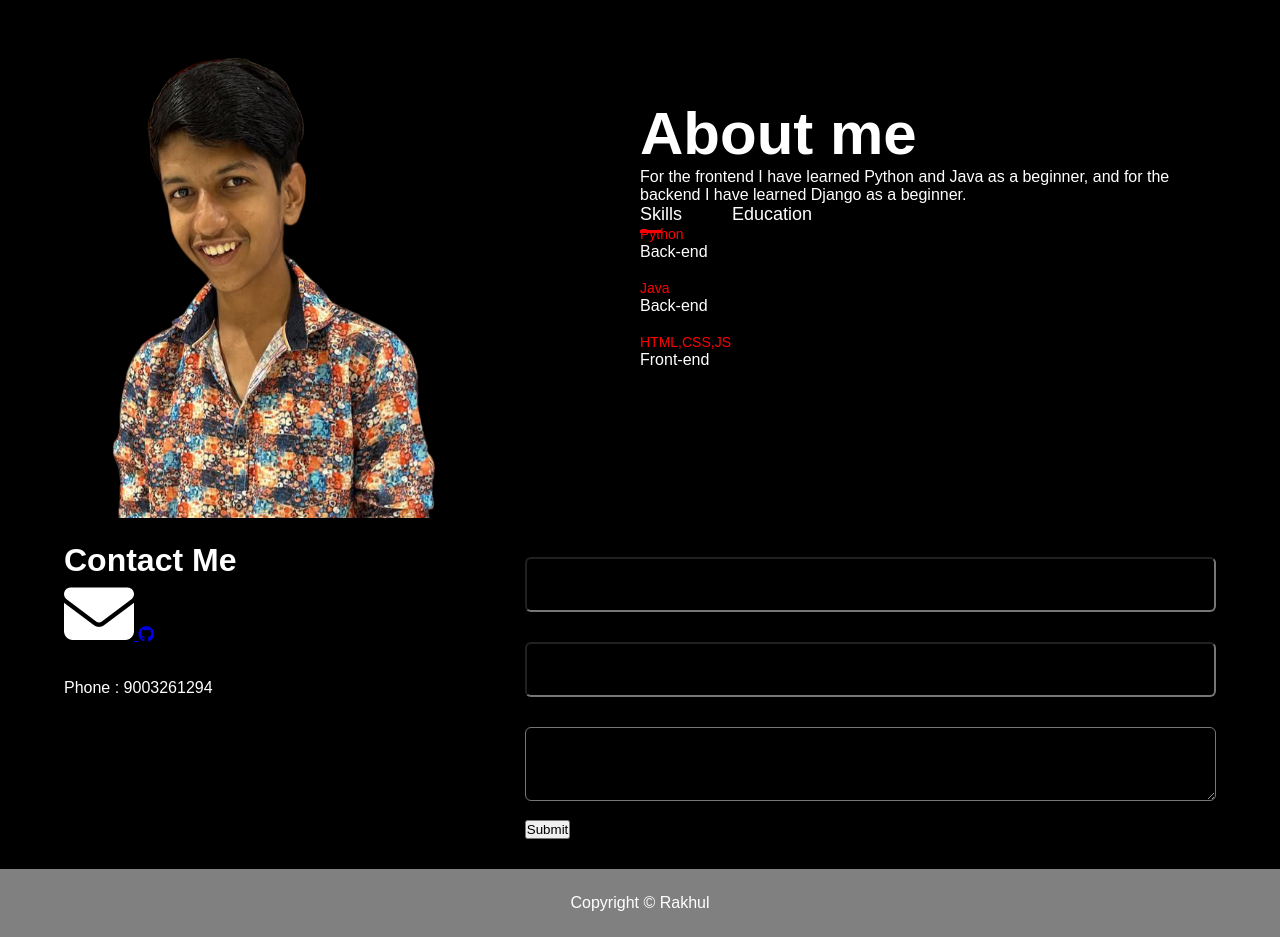
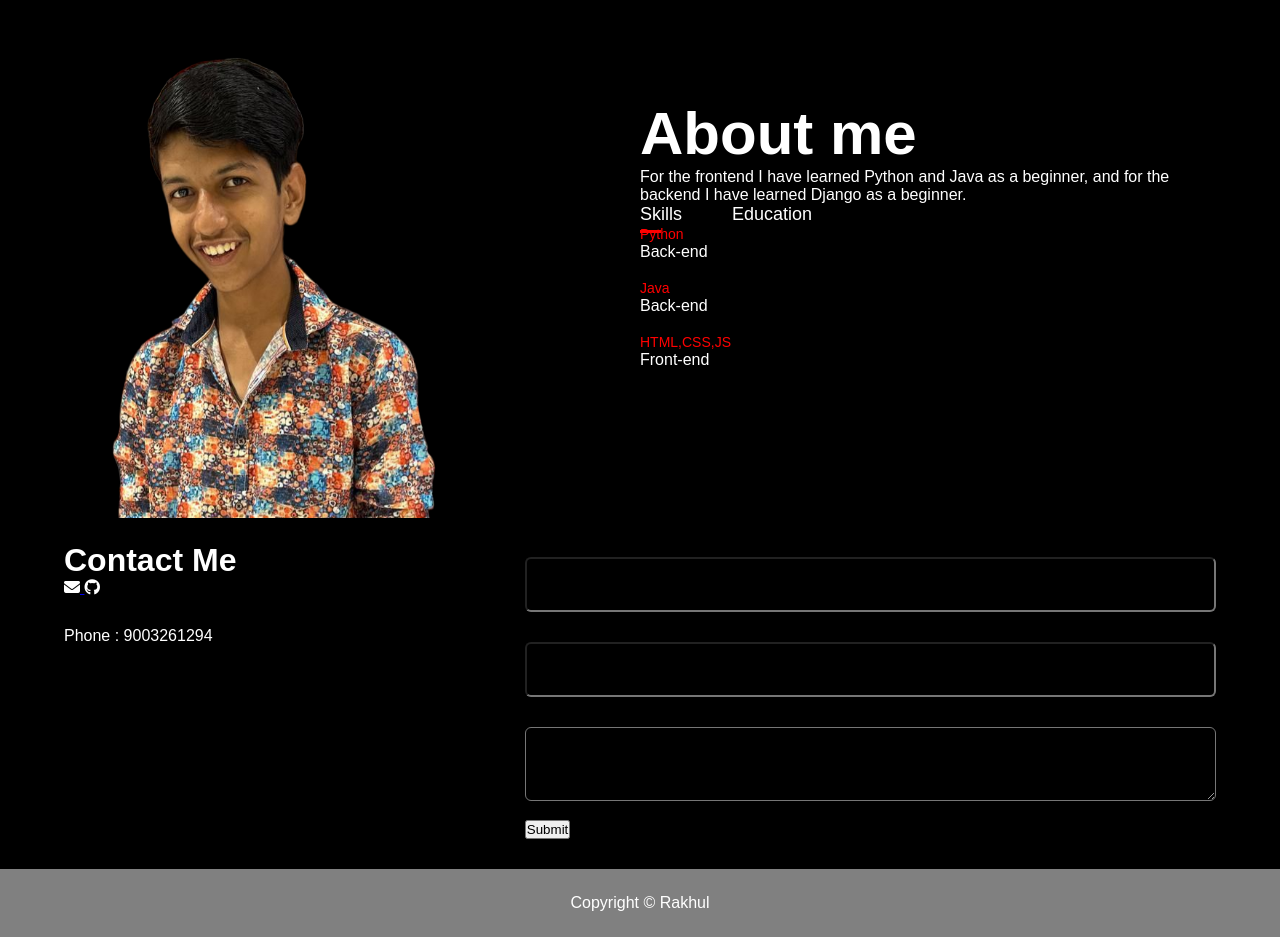
Before and after one commit to Rakhul-Sankar/Portfolio, a Python web app: template templates/raja.html in a window 1280 px wide. Shown: the part 811-1748 px from the top of the page. Run offline with Jinja, Linux system fonts and the light colour scheme; the template is opened without the code that fills it, so the values that code supplies are empty; some libraries are stand-ins or nearby versions.

Commit message:
git added

```diff
--- a/templates/raja.html
+++ b/templates/raja.html
@@ -84,12 +84,13 @@
                 <div class="contact-left">
                     <h1 class="sub-title">Contact Me</h1>
                     <a href="mailto:rakhulsankar@gmail.com">
-                    <i class="fa-solid fa-envelope" style="font-size: 70px; color: white;"></i>
-                     </a>
+                    <i class="fa-solid fa-envelope" style="font-size: 40; color: white; margin-right: 20;"></i>
+                    </a>
 
-                    <a href="https://github.com/Rakhul-Sankar" target="_blank">
-                     <i class="fab fa-github github-icon"></i>
-                      </a>
+               <a href="https://github.com/Rakhul-Sankar" target="_blank">
+               <i class="fab fa-github" style="font-size: 40; color: white;"></i>
+                 </a>
+
 
                     <p>Phone : 9003261294</p>
                 </div>
```
Also changed, not shown: static/mywebsite/style.css (+0 -11 lines).
